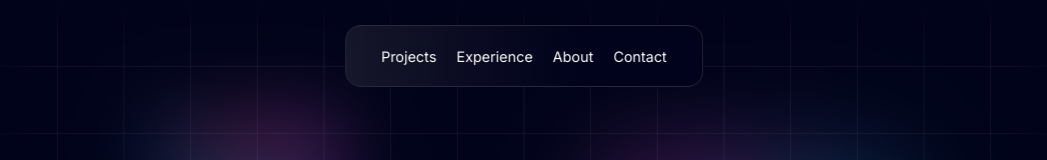
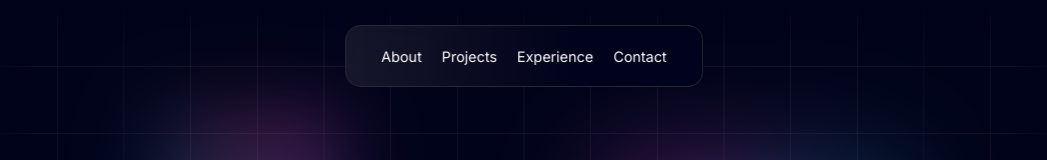
Before and after one commit to royalh23/portfolio-website, a React (Vite) app: page / in a window 1280 px wide. Shown: the top 160 px of the page, without its empty margins (116-1163 px from the left). Built offline with nearby package versions, Linux system fonts and the light colour scheme.

Commit message:
chore: move about to beginning in header

```diff
--- a/src/data/index.ts
+++ b/src/data/index.ts
@@ -37,9 +37,9 @@ import whatsappbot from "../assets/whatsapp-bot.png";
 import crosstech from "../assets/crosstech.svg";
 
 export const links = [
+    { name: "About", href: "#about" },
     { name: "Projects", href: "#projects" },
     { name: "Experience", href: "#experience" },
-    { name: "About", href: "#about" },
     { name: "Contact", href: "#contact" },
 ];
 
```
